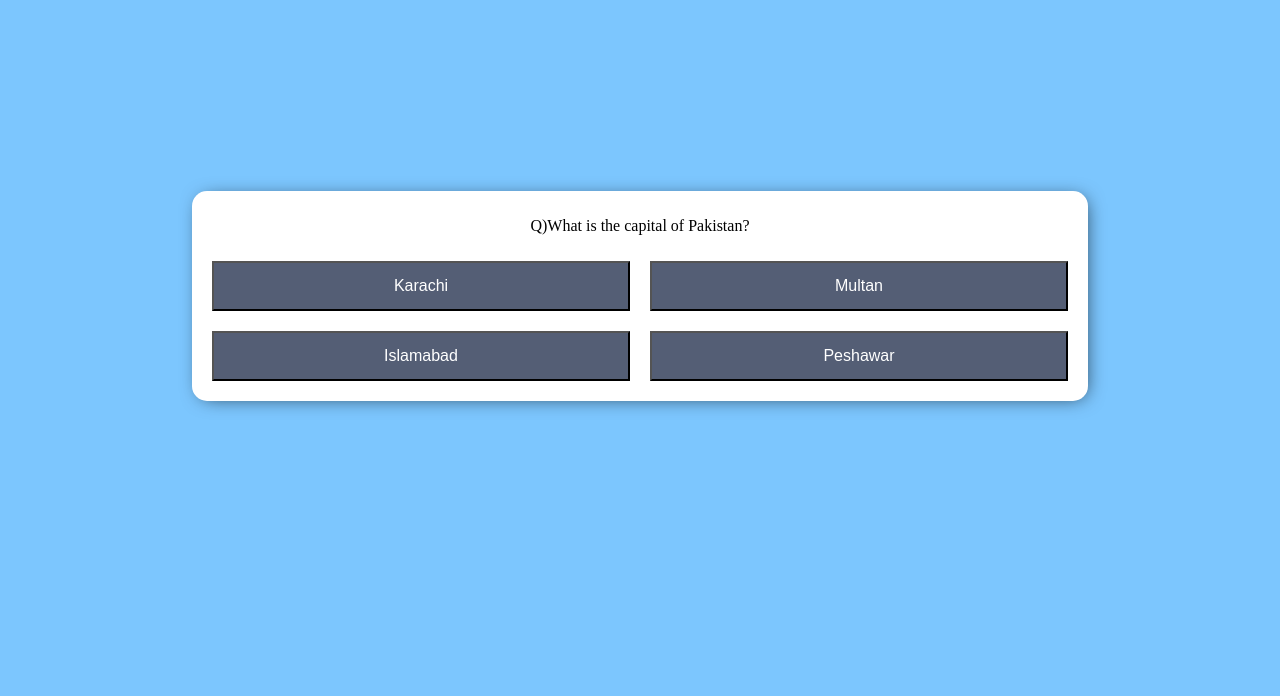
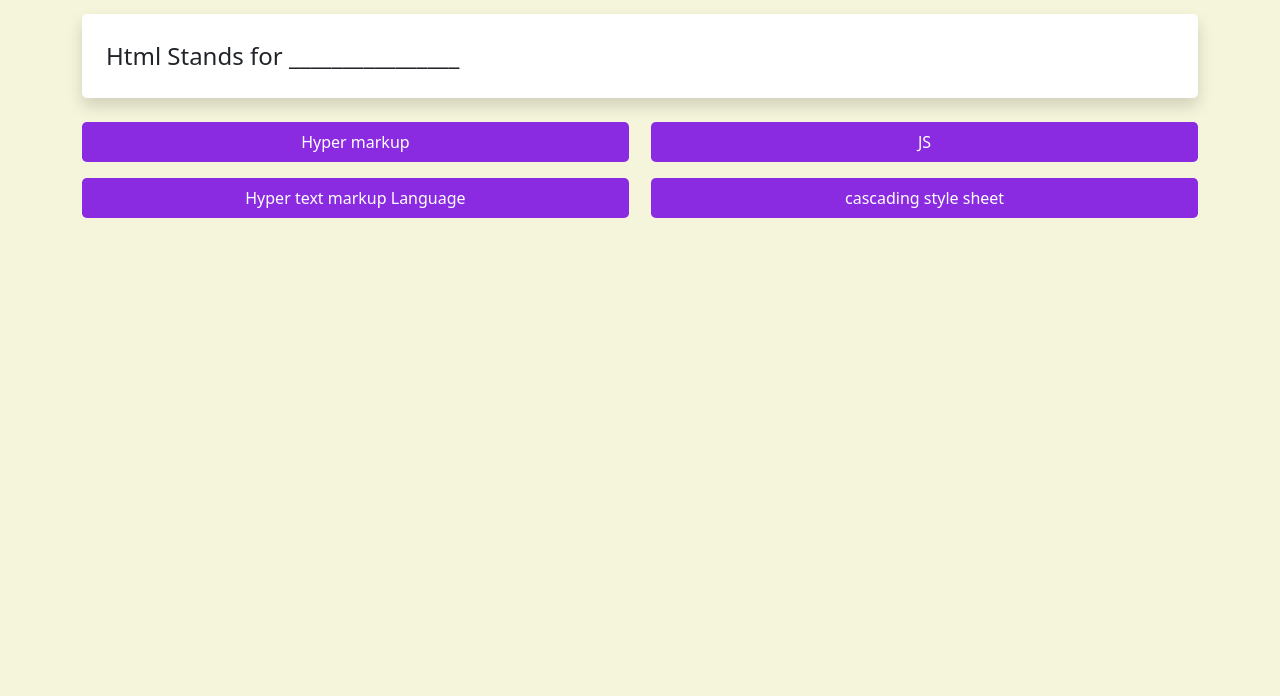
Before and after one commit to faateh77/Quiz-App, a plain HTML site: page Quiz App/index.html in a window 1280 px wide. Shown: the part 104-800 px from the top of the page. Drawn offline with nearby package versions, Linux system fonts and the light colour scheme.

Commit message:
Add files via upload

```diff
--- a/Quiz App/index.html
+++ b/Quiz App/index.html
@@ -2,34 +2,46 @@
 <html lang="en">
 <head>
     <meta charset="UTF-8">
+    <meta http-equiv="X-UA-Compatible" content="IE=edge">
     <meta name="viewport" content="width=device-width, initial-scale=1.0">
     <title>Document</title>
     <link href="style.css" rel="stylesheet">
+    <link href="https://cdn.jsdelivr.net/npm/bootstrap@5.0.2/dist/css/bootstrap.min.css" rel="stylesheet" integrity="sha384-EVSTQN3/azprG1Anm3QDgpJLIm9Nao0Yz1ztcQTwFspd3yD65VohhpuuCOmLASjC" crossorigin="anonymous">
 </head>
 <body>
-    <div class="quiz-container">
-        <div class="question">
-      <!--     Q) Where will the questions appear? What if the question is super long like this? -->
+<div class="Quiz-App p-5">
+  <div class="container">
+    <div class="d-flex justify-content-between">
+        <h2 >Quiz App</h2>
+        <h3 class="totalQues">Total Questions</h3>
+    </div>
+
+    <div class="w-100 bg-white shadow p-4 mt-4 rounded-3">
+       <p class="fs-4" id="current-ques">Html Stands for ________________</p>
+    </div>
+    <div class="options-div mt-3" id="answer-parent">
+      <div class="d-flex justify-content-between py-2">
+        <div class="option rounded-3">
+          <p class="text-white  text-center p-2 fs-6">Hyper markup</p>
         </div>
-        <div class="answer-list">
-      <!--     <div class="answer-item">
-            <button>Answer 1</button>
-          </div>
-          <div class="answer-item">
-            <button>Answer 2</button>
-          </div>
-          <div class="answer-item">
-            <button>Answer 3</button>
-          </div>
-          <div class="answer-item">
-            <button>Answer 4</button>
-          </div> -->
-        </div>
-        <div class="quiz-score">
-
+        <div class="option  rounded-3">
+          <p class="text-white text-center p-2 fs-6">JS</p>
         </div>
       </div>
+      <div class="d-flex justify-content-between py-2">
+        <div class="option  rounded-3">
+          <p class="text-white text-center p-2 fs-6">Hyper text markup Language</p>
+        </div>
+        <div class="option rounded-3">
+          <p class="text-white text-center p-2 fs-6">cascading style sheet</p>
+        </div>
+      </div>
+    </div>
+  </div>
+</div>
 </body>
+<script src="https://cdn.jsdelivr.net/npm/@popperjs/core@2.9.2/dist/umd/popper.min.js" integrity="sha384-IQsoLXl5PILFhosVNubq5LC7Qb9DXgDA9i+tQ8Zj3iwWAwPtgFTxbJ8NT4GN1R8p" crossorigin="anonymous"></script>
+<script src="https://cdn.jsdelivr.net/npm/bootstrap@5.0.2/dist/js/bootstrap.min.js" integrity="sha384-cVKIPhGWiC2Al4u+LWgxfKTRIcfu0JTxR+EQDz/bgldoEyl4H0zUF0QKbrJ0EcQF" crossorigin="anonymous"></script>
 <script src="script.js">
 </script>
 </html>
--- a/Quiz App/script.js
+++ b/Quiz App/script.js
@@ -1,110 +1,63 @@
-
-var quizQuestions = [
+var questions = [
     {
-      questionText: "What is the capital of Pakistan?",
-      answerOptions: ["Karachi", "Multan", "Islamabad", "Peshawar"],
-      answer: "Islamabad"
+        question: "Html stands for _____________",
+        option: ["hyper markup", "JS", "hyper text markup language", "cascading style sheet"],
+        correctAns: "hyper text markup language"
     },
     {
-      questionText: "Facebook is discovered by",
-      answerOptions: [
-        "Elon Musk",
-        "Warren Buffet",
-        "Bill Gates",
-        "Mark Zuckerburg"
-      ],
-      answer: "Mark Zuckerburg"
+        question: "JS stands for _____________",
+        option: ["java script", "hyper text markup language", "css", "html"],
+        correctAns: "java script"
     },
     {
-      questionText: "HTML stands for",
-      answerOptions: ["hyper text markup language", "hyper text mark language", "human translated markup language", "hyper mark language"],
-      answer: "hyper text markup language"
+        question: "CSS stands for _____________",
+        option: ["cascading style sheet", "hyper text markup language", "Java Script", "html"],
+        correctAns: "cascading style sheet"
+    },
+
+    {
+        question: "RAM stands for _____________",
+        option: ["random access memoery", "hyper text markup language", "html", "html"],
+        correctAns: "random access memoery"
     },
     {
-        questionText: "Capital of Australia",
-        answerOptions: ["canberra", "sydney", "melbourne", "adelaide"],
-        answer: "canberra"
-      },
-      {
-        questionText: "Who is the current prime minister of Pakistan?",
-        answerOptions: ["Shahbaz Sharif", "Imran Khan", "Yousuf Raza Gillani", "Asif Ali Zardari"],
-        answer: "canberra"
-      }
-  ];
+        question: "ROM stands for _____________",
+        option: ["read only memory", "hyper text markup language", "html", "html"],
+        correctAns: "read only memory"
+    }
+]
 
-  var currentQuestion = 0;
-  var currentScore = 0;
+var currentQueNo = document.getElementById("currentQueNo");
+var totalQues = document.getElementById("totalQues");
+var dispQuestion = document.getElementById("dispQuestion");
+var answerParent = document.getElementById("answerParent");
+var indexVal = 0;
 
+function renderQue() {
+    var obj = questions[indexVal];
+    dispQuestion.innerHTML = obj.question;
+    totalQues.innerHTML = questions.length;
+    currentQueNo.innerHTML = indexVal + 1;
 
-  var quizContainer = document.querySelector(".quiz-container");
-  var questionDisplay = document.querySelector(".question");
-  var answerList = document.querySelector(".answer-list");
-  var score = document.querySelector(".quiz-score");
+    for (var i = 0; i < obj.option.length; i++) {
+        answerParent.innerHTML += `<div class = "col-md-6">
+        <div class = "py-2">
+        <button onclick = "chkAns ('${obj.correctAns}' , '${obj.option[i]}' )" class="btn btn-primary fs-5 w-100">${obj.option[i]}</button>
+        </div>
+        </div>`;
 
+    }
+}
 
-  var createQuizQuestion = quizQuestion => {
-    createQuestionText(quizQuestion.questionText);
-    createAnswerButtons(quizQuestion.answerOptions);
-  };
-
-  var createQuizScore = () => {
-    questionDisplay.style.display = "none";
-    answerList.style.display = "none";
-
-    score.style.display = "block";
-    score.textContent =
-      "You scored " + currentScore + " out of " + quizQuestions.length;
-  };
-
-  var createQuestionText = questionText => {
-
-    questionDisplay.textContent = "Q)" + questionText;
-  };
-
-  var createAnswerButtons = answerOptions => {
-
-    answerList.innerHTML = "";
-
-
-    answerOptions.map(answerOption => {
-
-      var answerItemDiv = document.createElement("div");
-      answerItemDiv.className = "answer-item";
-
-
-      var answerButton = document.createElement("button");
-      answerButton.textContent = answerOption;
-
-
-      handleAnswerButtonClick();
-
-      answerButton.addEventListener("click", () => {
-
-        var question = quizQuestions[currentQuestion];
-
-        if (question.answer === answerButton.textContent) {
-          currentScore += 1;
-        }
-
-
-        currentQuestion += 1;
-
-        if (quizQuestions[currentQuestion]) {
-          createQuizQuestion(quizQuestions[currentQuestion]);
-        } else {
-          createQuizScore();
-        }
-      });
-
-
-      answerItemDiv.appendChild(answerButton);
-
-      answerList.appendChild(answerItemDiv);
-    });
-  };
-
-  var handleAnswerButtonClick = answerButton => {};
-
-  (function() {
-    createQuizQuestion(quizQuestions[0]);
-  })();
+function nextQue() {
+    indexVal++;
+    renderQue();
+}
+function chkAns(a, b) {
+    if (a == b) {
+        marks = marks + 1;
+    }
+    console.log(marks);
+    nextQue();
+}
+renderQue();
--- a/Quiz App/style.css
+++ b/Quiz App/style.css
@@ -1,68 +1,15 @@
-* {
+*{
     padding: 0;
     margin: 0;
     box-sizing: border-box;
 }
-
-body {
-  background-color: #7CC6FE;
-  display: flex;
-  overflow-x: hidden;
-  justify-content: center;
-  align-items: center;
-  min-height: 100vh;
+body{
+    background-color: beige !important;
 }
-
-.quiz-container {
-  background-color: #FFF;
-  width: 70%;
-  height: min-content;
-  border-radius: 15px;
-  box-shadow: 3px 2px 19px -6px rgba(0,0,0,0.75);
-  padding: 10px;
+p{
+    margin-bottom: 0 !important;
 }
-
-.quiz-score{
-  display: none;
-  text-align: center;
+.option{
+    background-color: blueviolet;
+    width: 49%;
 }
-
-.question{
-  display: flex;
-  align-items: center;
-  justify-content: center;
-  text-align: center;
-  height: 50px;
-}
-
-.answer-list{
-  display: flex;
-  justify-content: space-evenly;
-  flex-wrap: wrap;
-}
-
-.answer-item {
-  display: flex;
-  align-items: center;
-  justify-content: center;
-  flex: 1 50%;
-  padding: 10px;
-  box-sizing: border-box;
-}
-
-.answer-item button {
-  width: 100%;
-  height: 50px;
-  font-size: 16px;
-  color: #FFFFFF;
-  background-color: #545E75;
-}
-
-.answer-item button:hover {
-  background-color: #F4E04D;
-  color: #000000;
-}
-
-.answer-item button:focus {
-  outline: none;
-}
```
